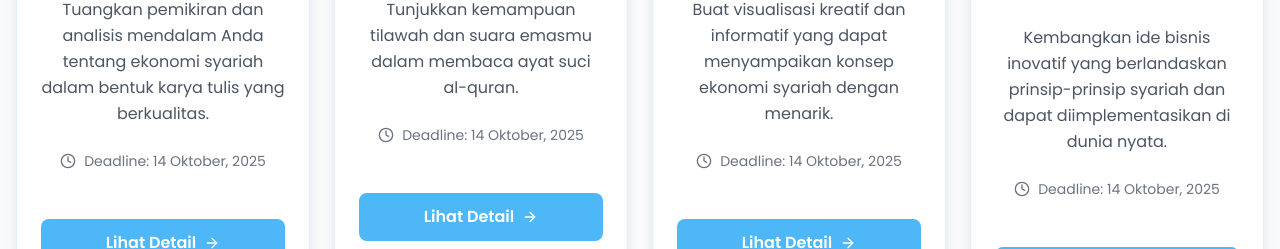
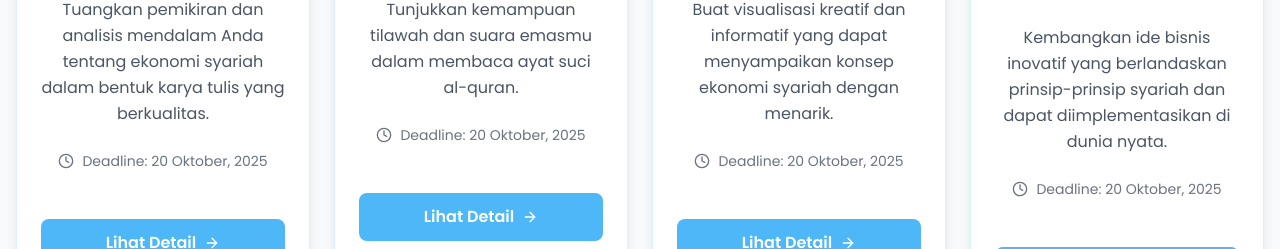
Before and after one commit to Blockhore/Shecofest, a React (Vite) app: page / in a window 1280 px wide. Shown: the part 1280-1529 px from the top of the page. Built offline with nearby package versions, Linux system fonts and the light colour scheme.

Commit message:
Update HomePage.tsx

```diff
--- a/src/pages/HomePage.tsx
+++ b/src/pages/HomePage.tsx
@@ -17,28 +17,28 @@ const HomePage: React.FC<HomePageProps> = ({ onNavigate }) => {
       title: 'Paper Competition',
       description: 'Tuangkan pemikiran dan analisis mendalam Anda tentang ekonomi syariah dalam bentuk karya tulis yang berkualitas.',
       icon: '📝',
-      deadline: '14 Oktober, 2025'
+      deadline: '20 Oktober, 2025'
     },
     {
       id: 'debate' as Page,
       title: 'Tilawah Competition',
       description: 'Tunjukkan kemampuan tilawah dan suara emasmu dalam membaca ayat suci al-quran.',
       icon: '🎤',
-      deadline: '14 Oktober, 2025'
+      deadline: '20 Oktober, 2025'
     },
     {
       id: 'poster' as Page,
       title: 'Poster Competition',
       description: 'Buat visualisasi kreatif dan informatif yang dapat menyampaikan konsep ekonomi syariah dengan menarik.',
       icon: '🎨',
-      deadline: '14 Oktober, 2025'
+      deadline: '20 Oktober, 2025'
     },
     {
       id: 'business-plan' as Page,
       title: 'Business Model Canvas Competition',
       description: 'Kembangkan ide bisnis inovatif yang berlandaskan prinsip-prinsip syariah dan dapat diimplementasikan di dunia nyata.',
       icon: '💼',
-      deadline: '14 Oktober, 2025'
+      deadline: '20 Oktober, 2025'
     }
   ];
 
```
